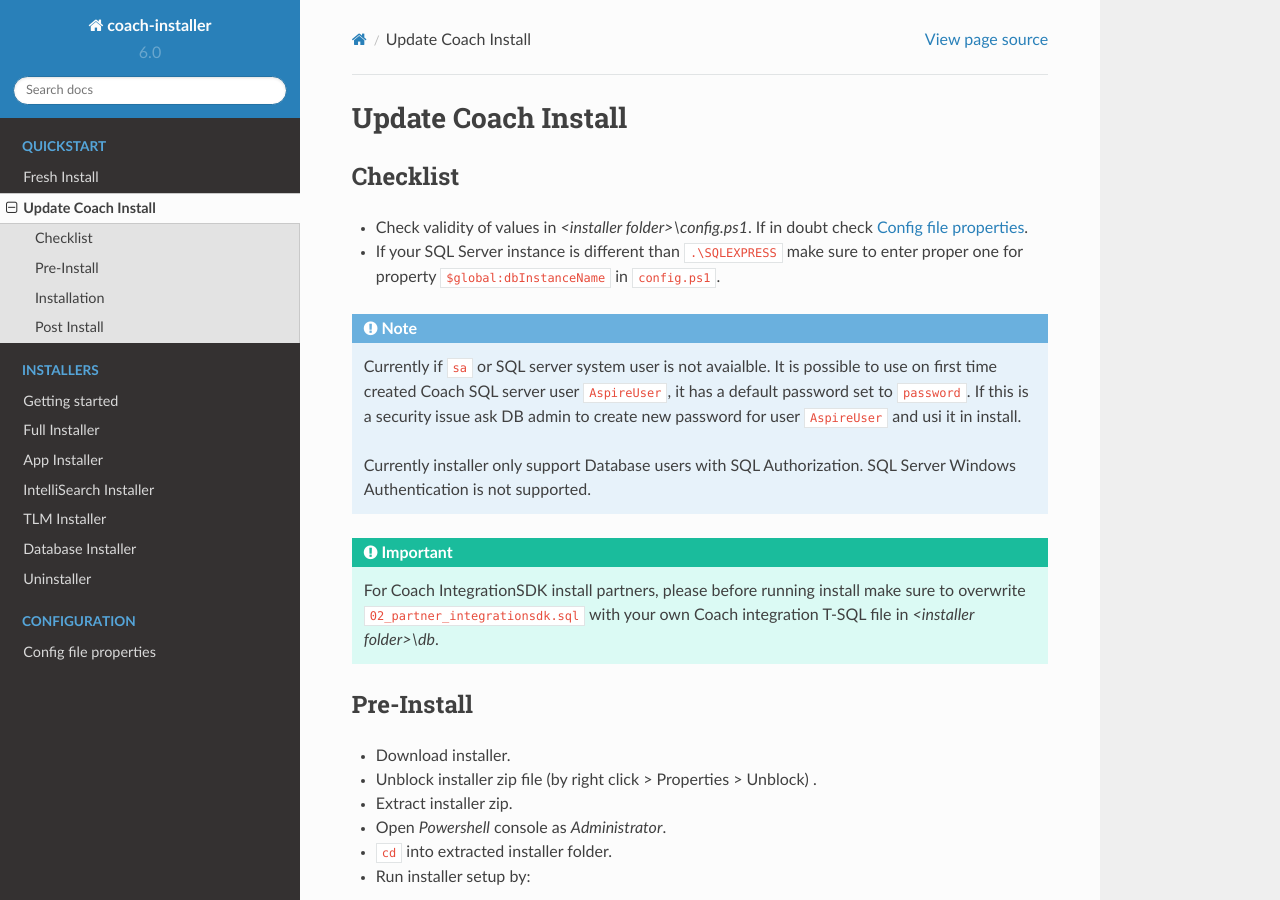
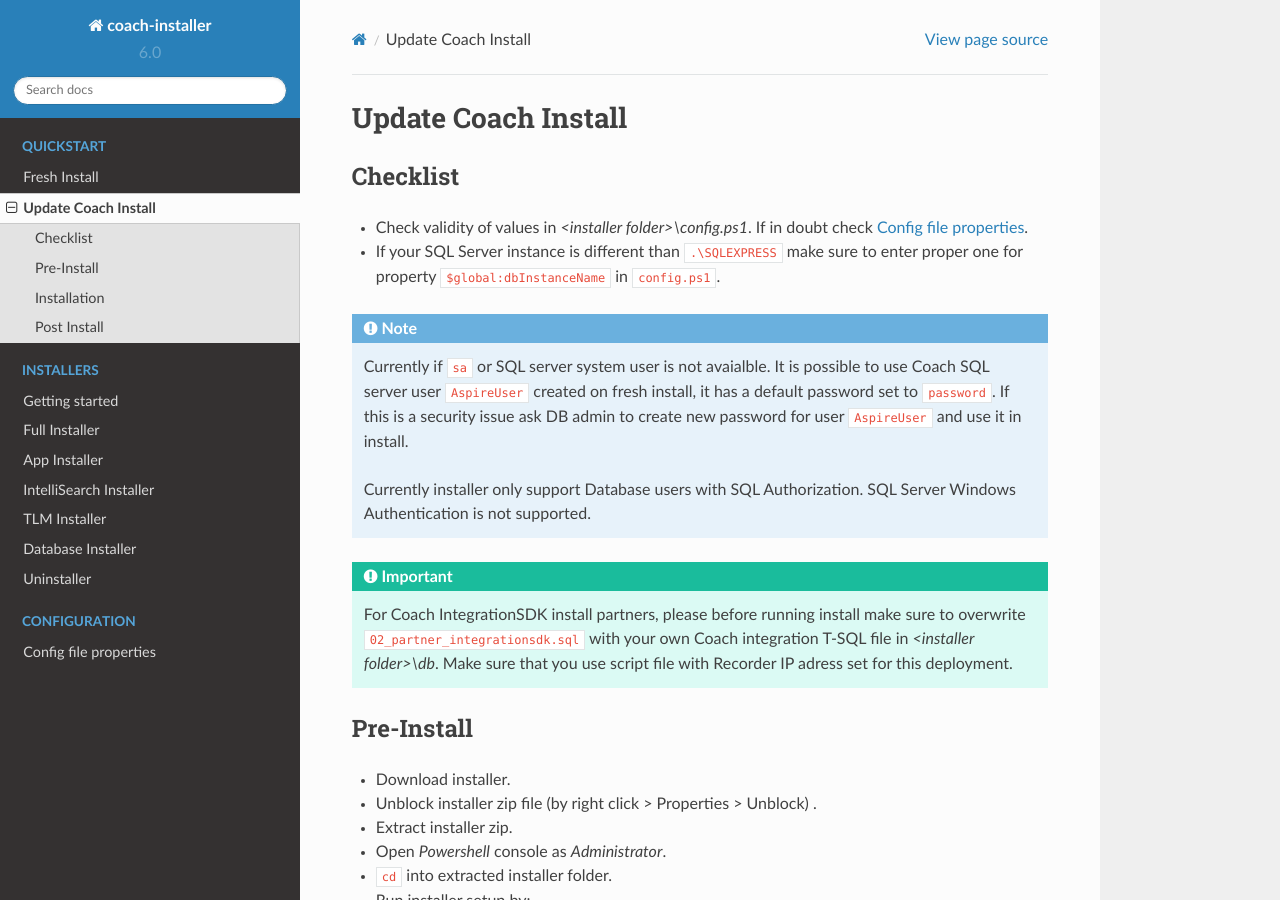
Before and after one commit to qualtrak/docs-coach-installer, a Sphinx documentation site: the page built from source/update-install.rst, in a window 1280 px wide and 900 px high. Built offline with Sphinx 7.4.7 and the Read the Docs theme 2.0.0, drawn with Linux system fonts in a browser that asks for light colours.

Commit message:
Changed few things about IntegrationSDK partnters and spell checking errors.

```diff
--- a/source/update-install.rst
+++ b/source/update-install.rst
@@ -10,14 +10,14 @@
 
 .. note::
 
- Currently if ``sa`` or SQL server system user is not avaialble. It is possible to use on first time created Coach SQL server user ``AspireUser``, it has a default password set to ``password``.
- If this is a security issue ask DB admin to create new password for user ``AspireUser`` and usi it in install.
+ Currently if ``sa`` or SQL server system user is not avaialble. It is possible to use Coach SQL server user ``AspireUser`` created on fresh install, it has a default password set to ``password``.
+ If this is a security issue ask DB admin to create new password for user ``AspireUser`` and use it in install.
 
  Currently installer only support Database users with SQL Authorization. SQL Server Windows Authentication is not supported.
 
 .. important::
 
- For Coach IntegrationSDK install partners, please before running install make sure to overwrite ``02_partner_integrationsdk.sql`` with your own Coach integration T-SQL file in *<installer folder>\\db*.
+ For Coach IntegrationSDK install partners, please before running install make sure to overwrite ``02_partner_integrationsdk.sql`` with your own Coach integration T-SQL file in *<installer folder>\\db*. Make sure that you use script file with Recorder IP adress set for this deployment.
 
 
 Pre-Install
```
